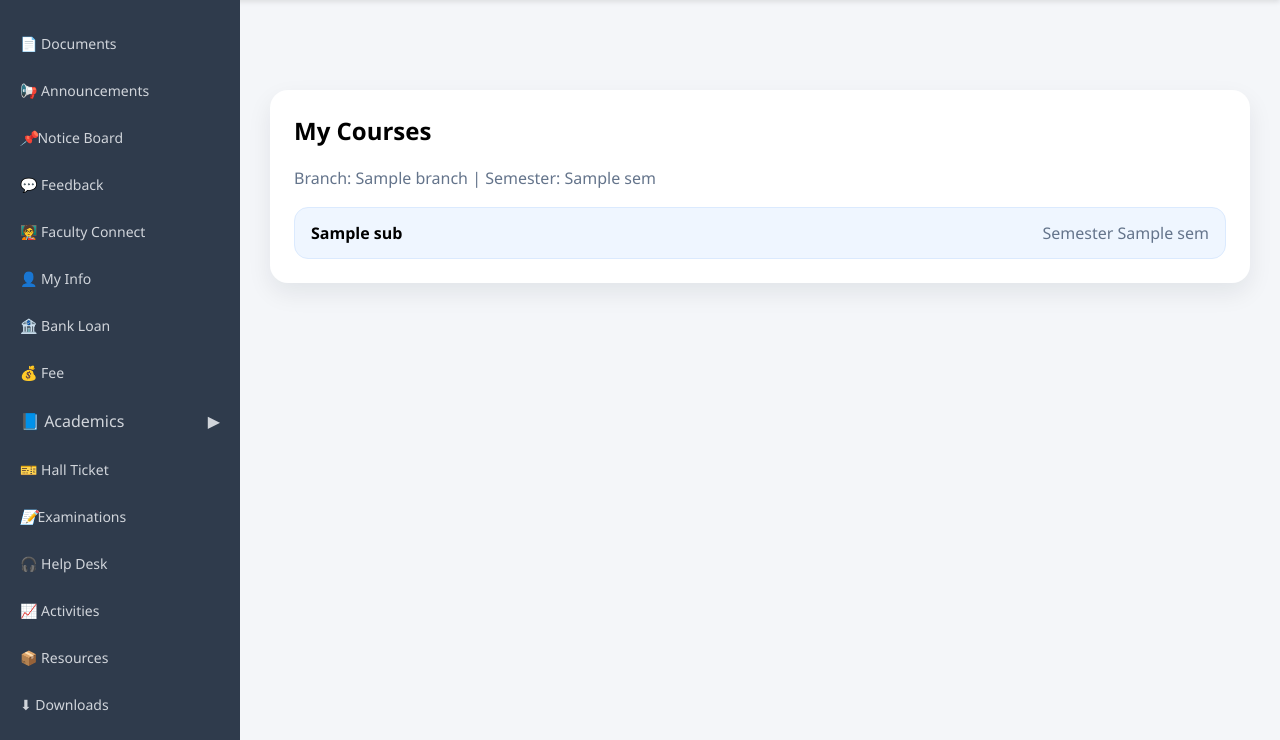
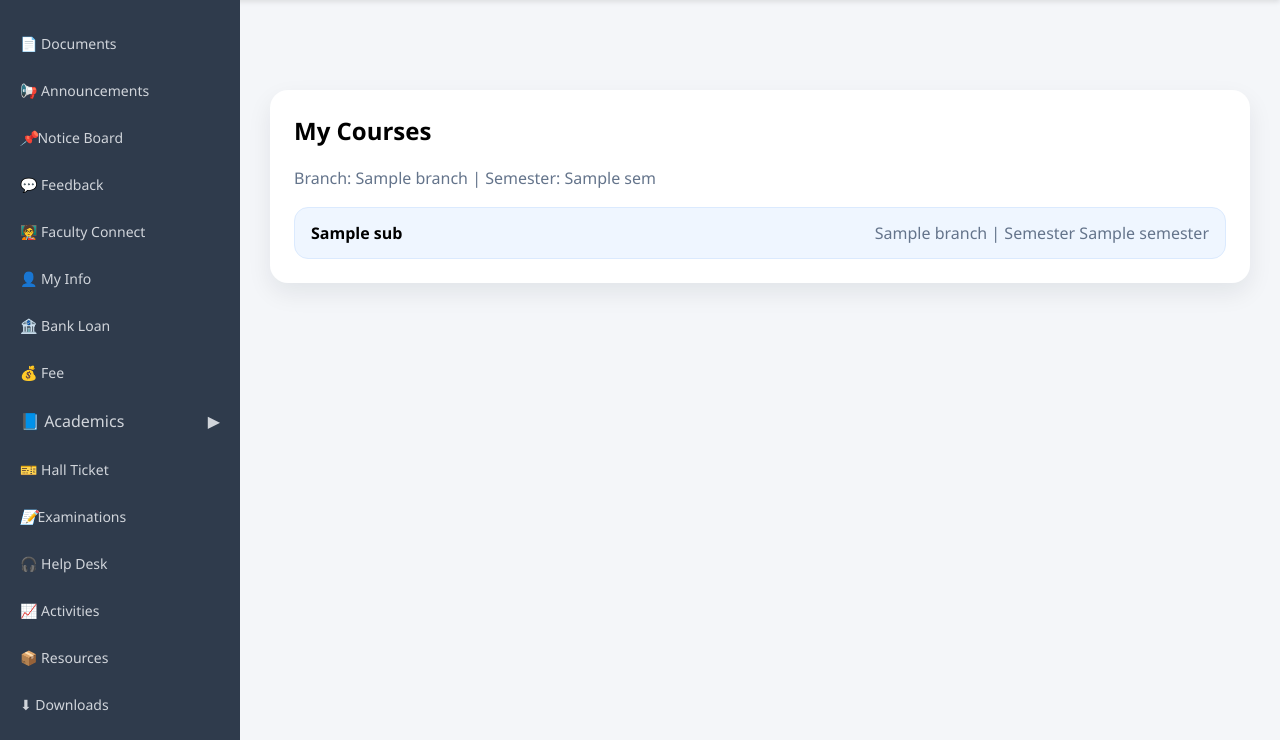
Before and after one commit to Abhishek12prog/SIS, a Flask app: template templates/student_courses.html in a window 1280 px wide. Shown: the part 60-800 px from the top of the page. Run offline with Flask 3, Linux system fonts and the light colour scheme; the template is opened without the code that fills it: most values are stand-ins (such as "Sample title", 1, 10 or a date in 2020).

Commit message:
Update student_courses.html

```diff
--- a/templates/student_courses.html
+++ b/templates/student_courses.html
@@ -38,7 +38,7 @@
         {% for sub in subjects %}
         <div class="course-card">
             <strong>{{ sub.subject_name }}</strong>
-            <span class="muted">Semester {{ sem }}</span>
+            <span class="muted">{{ sub.branch }} | Semester {{ sub.semester }}</span>
         </div>
         {% endfor %}
     </div>
```
